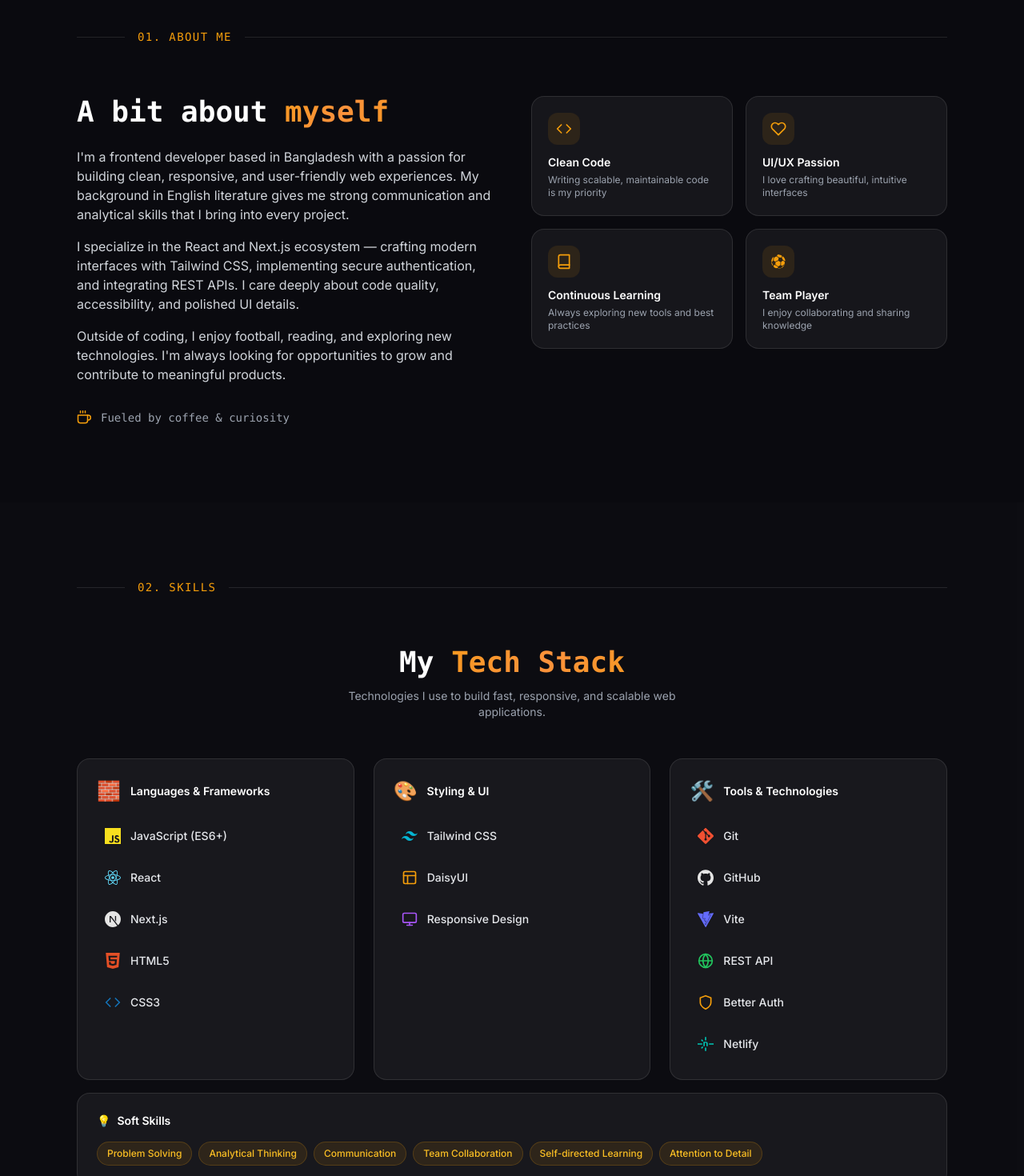
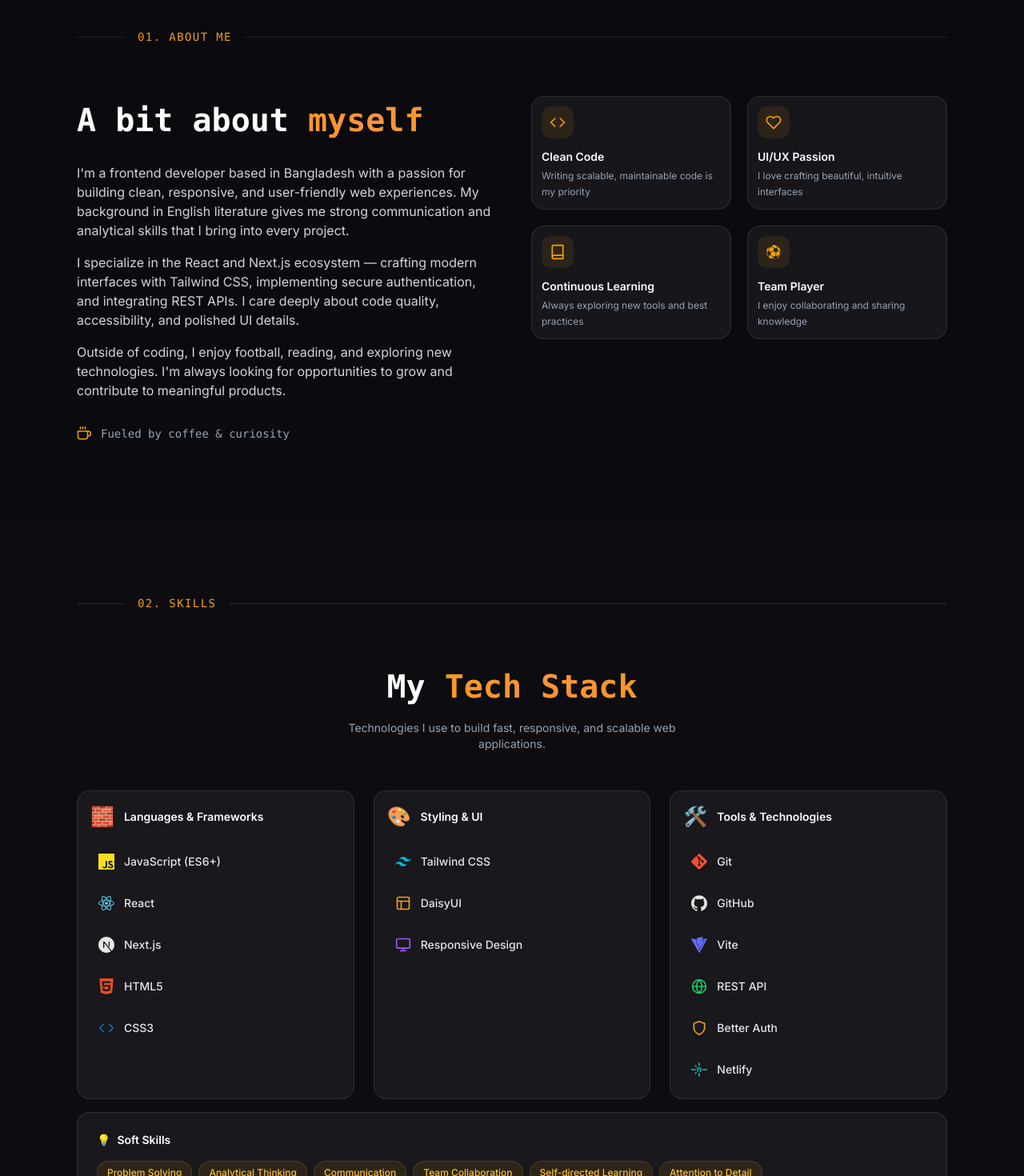
Before and after one commit to khalidhasan-m/portfolio_nextjs, a Next.js app: page / in a window 1280 px wide. Shown: the part 860-2330 px from the top of the page at 80% size. Built offline with nearby package versions, Linux system fonts and the light colour scheme.

Commit message:
Apply container query classes to Hero, Projects, Skills, About, Contact

```diff
--- a/src/components/About.jsx
+++ b/src/components/About.jsx
@@ -41,7 +41,7 @@ export default function About() {
   }, []);
 
   return (
-    <section id="about" className="py-16 sm:py-20 lg:py-24">
+    <section id="about" className="py-16 sm:py-20 lg:py-24 cq-section">
       <div className="max-w-6xl mx-auto px-4 sm:px-6 lg:px-8 min-w-0">
         <div className="flex items-center gap-3 sm:gap-4 mb-10 sm:mb-16">
           <div className="h-px flex-1 dark:bg-white/10 bg-black/10 max-w-[40px] sm:max-w-[60px]" />
@@ -51,9 +51,9 @@ export default function About() {
           <div className="h-px flex-1 dark:bg-white/10 bg-black/10" />
         </div>
 
-        <div ref={ref} className="section-fade grid grid-cols-1 lg:grid-cols-2 gap-8 sm:gap-12 items-start">
+        <div ref={ref} className="section-fade cq-split">
           <div className="space-y-4 sm:space-y-6 min-w-0">
-            <h2 className="text-3xl sm:text-4xl font-bold dark:text-white text-gray-900 font-mono">
+            <h2 className="cq-heading font-bold dark:text-white text-gray-900 font-mono">
               A bit about <span className="gradient-text">myself</span>
             </h2>
 
@@ -82,19 +82,20 @@ export default function About() {
             </div>
           </div>
 
-          <div className="grid grid-cols-2 gap-3 sm:gap-4">
+          <div className="cq-grid">
+            <div className="cq-cols" style={{ gridTemplateColumns: "repeat(2, minmax(0, 1fr))" }}>
               {highlights.map((item) => (
                 <div
                   key={item.title}
-                className="p-3 sm:p-5 rounded-2xl dark:bg-white/5 bg-black/3 border dark:border-white/10 border-black/8 dark:hover:border-amber-500/30 hover:border-amber-500/30 transition-all duration-300 group"
+                  className="cq-card cq-highlight rounded-2xl dark:bg-white/5 bg-black/3 border dark:border-white/10 border-black/8 dark:hover:border-amber-500/30 hover:border-amber-500/30 transition-all duration-300 group"
                 >
                   <div className="p-2 sm:p-2.5 rounded-xl dark:bg-amber-500/10 bg-amber-500/15 text-amber-500 w-fit mb-2 sm:mb-3 group-hover:scale-110 transition-transform duration-200">
                     {item.icon}
                   </div>
-                <h3 className="font-semibold dark:text-white text-gray-900 mb-1 text-xs sm:text-sm">
+                  <h3 className="cq-highlight-title font-semibold dark:text-white text-gray-900 mb-1">
                     {item.title}
                   </h3>
-                <p className="text-[11px] sm:text-xs dark:text-gray-400 text-gray-500 leading-relaxed">
+                  <p className="cq-highlight-desc dark:text-gray-400 text-gray-500 leading-relaxed">
                     {item.desc}
                   </p>
                 </div>
@@ -102,6 +103,7 @@ export default function About() {
             </div>
           </div>
         </div>
+      </div>
     </section>
   );
 }
--- a/src/components/Projects.jsx
+++ b/src/components/Projects.jsx
@@ -41,7 +41,7 @@ export default function Projects() {
   }, []);
 
   return (
-    <section id="projects" className="py-16 sm:py-20 lg:py-24 dark:bg-white/[0.01] bg-black/[0.01]">
+    <section id="projects" className="py-16 sm:py-20 lg:py-24 dark:bg-white/[0.01] bg-black/[0.01] cq-section">
       <div className="max-w-6xl mx-auto px-4 sm:px-6 lg:px-8 min-w-0">
         <div className="flex items-center gap-3 sm:gap-4 mb-10 sm:mb-16">
           <div className="h-px flex-1 dark:bg-white/10 bg-black/10 max-w-[40px] sm:max-w-[60px]" />
@@ -52,7 +52,7 @@ export default function Projects() {
         </div>
 
         <div className="text-center mb-8 sm:mb-12">
-          <h2 className="text-3xl sm:text-4xl font-bold dark:text-white text-gray-900 font-mono mb-3">
+          <h2 className="cq-heading font-bold dark:text-white text-gray-900 font-mono mb-3">
             Things I&apos;ve <span className="gradient-text">Built</span>
           </h2>
           <p className="dark:text-gray-400 text-gray-500 text-sm max-w-lg mx-auto px-2">
@@ -60,13 +60,15 @@ export default function Projects() {
           </p>
         </div>
 
-        <div ref={ref} className="section-fade grid grid-cols-1 sm:grid-cols-2 lg:grid-cols-3 gap-4 sm:gap-6">
+        {/* Container-query driven grid: 1 → 2 → 3 cols by container width */}
+        <div ref={ref} className="section-fade cq-grid">
+          <div className="cq-cols">
             {projects.map((project) => (
               <div
                 key={project.id}
-              className="project-card group rounded-2xl overflow-hidden dark:bg-white/5 bg-white/90 border dark:border-white/10 border-black/8 dark:hover:border-amber-500/30 hover:border-amber-500/30 transition-all duration-300"
+                className="project-card cq-card group rounded-2xl overflow-hidden dark:bg-white/5 bg-white/90 border dark:border-white/10 border-black/8 dark:hover:border-amber-500/30 hover:border-amber-500/30 transition-all duration-300"
               >
-              <div className="relative h-44 sm:h-48 overflow-hidden">
+                <div className="relative cq-card-media overflow-hidden">
                   <ProjectImage src={project.image} alt={project.name} />
                   <div className="absolute inset-0 bg-gradient-to-t from-black/60 to-transparent pointer-events-none" />
                   <div className="absolute bottom-3 left-3 right-3 flex gap-2">
@@ -91,9 +93,9 @@ export default function Projects() {
                   </div>
                 </div>
 
-              <div className="p-4 sm:p-5 space-y-3">
+                <div className="cq-card-body space-y-3">
                   <div className="flex items-start justify-between gap-2">
-                  <h3 className="font-semibold dark:text-white text-gray-900 text-base sm:text-lg min-w-0">
+                    <h3 className="cq-card-title font-semibold dark:text-white text-gray-900 min-w-0">
                       {project.name}
                     </h3>
                     <span className="text-xs px-2 py-0.5 rounded dark:bg-white/5 bg-black/5 dark:text-gray-400 text-gray-500 font-mono whitespace-nowrap flex-shrink-0">
@@ -129,6 +131,7 @@ export default function Projects() {
             ))}
           </div>
         </div>
+      </div>
     </section>
   );
 }
--- a/src/components/Skills.jsx
+++ b/src/components/Skills.jsx
@@ -56,7 +56,7 @@ export default function Skills() {
   }, []);
 
   return (
-    <section id="skills" className="py-16 sm:py-20 lg:py-24 dark:bg-white/[0.01] bg-black/[0.01] relative">
+    <section id="skills" className="py-16 sm:py-20 lg:py-24 dark:bg-white/[0.01] bg-black/[0.01] relative cq-section">
       <div className="max-w-6xl mx-auto px-4 sm:px-6 lg:px-8 min-w-0">
         <div className="flex items-center gap-3 sm:gap-4 mb-10 sm:mb-16">
           <div className="h-px flex-1 dark:bg-white/10 bg-black/10 max-w-[40px] sm:max-w-[60px]" />
@@ -68,7 +68,7 @@ export default function Skills() {
 
         <div ref={ref} className="section-fade space-y-4">
           <div className="text-center mb-8 sm:mb-12">
-            <h2 className="text-3xl sm:text-4xl font-bold dark:text-white text-gray-900 font-mono mb-3">
+            <h2 className="cq-heading font-bold dark:text-white text-gray-900 font-mono mb-3">
               My <span className="gradient-text">Tech Stack</span>
             </h2>
             <p className="dark:text-gray-400 text-gray-500 text-sm max-w-lg mx-auto px-2">
@@ -76,11 +76,12 @@ export default function Skills() {
             </p>
           </div>
 
-          <div className="grid grid-cols-1 sm:grid-cols-2 md:grid-cols-3 gap-4 sm:gap-6">
+          <div className="cq-grid">
+            <div className="cq-cols">
               {skillCategories.map((cat, ci) => (
                 <div
                   key={ci}
-                className="rounded-2xl p-4 sm:p-6 dark:bg-white/5 bg-white/80 border dark:border-white/10 border-black/8 dark:hover:border-amber-500/20 hover:border-amber-500/20 transition-all duration-300"
+                  className="cq-card cq-skill-pad rounded-2xl dark:bg-white/5 bg-white/80 border dark:border-white/10 border-black/8 dark:hover:border-amber-500/20 hover:border-amber-500/20 transition-all duration-300"
                 >
                   <div className="flex items-center gap-3 mb-4 sm:mb-5">
                     <span className="text-2xl">{cat.emoji}</span>
@@ -110,6 +111,7 @@ export default function Skills() {
                 </div>
               ))}
             </div>
+          </div>
 
           <div className="mt-4 sm:mt-6 rounded-2xl p-4 sm:p-6 dark:bg-white/5 bg-white/80 border dark:border-white/10 border-black/8">
             <h3 className="font-semibold dark:text-white text-gray-900 text-sm mb-4 flex items-center gap-2">
```
Also changed, not shown: src/components/Hero.jsx (+7 -16 lines). Lines whose indentation alone changed are shown as unchanged.
